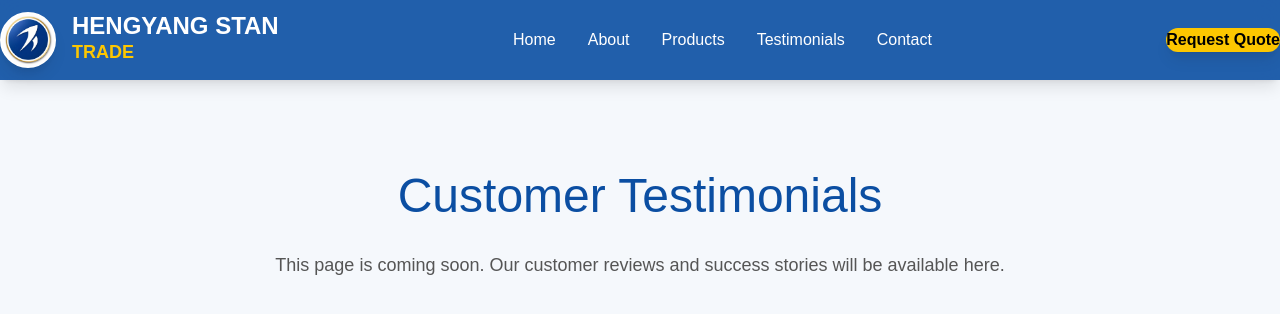
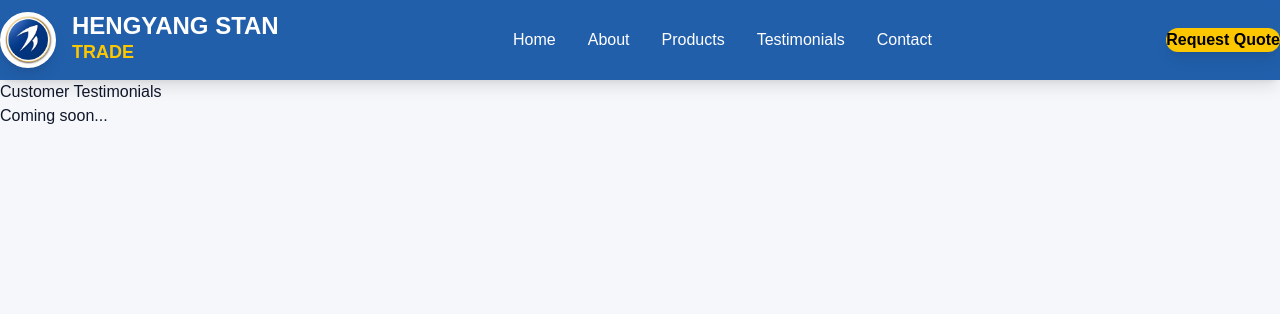
Before and after one commit to zgsgf54w5p-gif/HENGYANG-STAN-TRADE, a Next.js app: page /about/testimonials in a window 1280 px wide. Shown: the top 314 px of the page. Built offline with nearby package versions, Linux system fonts and the light colour scheme.

Commit message:
Update page.tsx

```diff
--- a/app/about/testimonials/page.tsx
+++ b/app/about/testimonials/page.tsx
@@ -1,33 +1,8 @@
 export default function TestimonialsPage() {
   return (
-    <main
-      style={{
-        padding: "80px 8%",
-        minHeight: "100vh",
-        background: "#F5F8FC",
-      }}
-    >
-      <h1
-        style={{
-          color: "#0B4EA2",
-          fontSize: "48px",
-          textAlign: "center",
-        }}
-      >
-        Customer Testimonials
-      </h1>
-
-      <p
-        style={{
-          textAlign: "center",
-          marginTop: "20px",
-          color: "#555",
-          fontSize: "18px",
-        }}
-      >
-        This page is coming soon. Our customer reviews and success stories will
-        be available here.
-      </p >
+    <main>
+      <h1>Customer Testimonials</h1>
+      <p>Coming soon...</p >
     </main>
   );
 }
```
